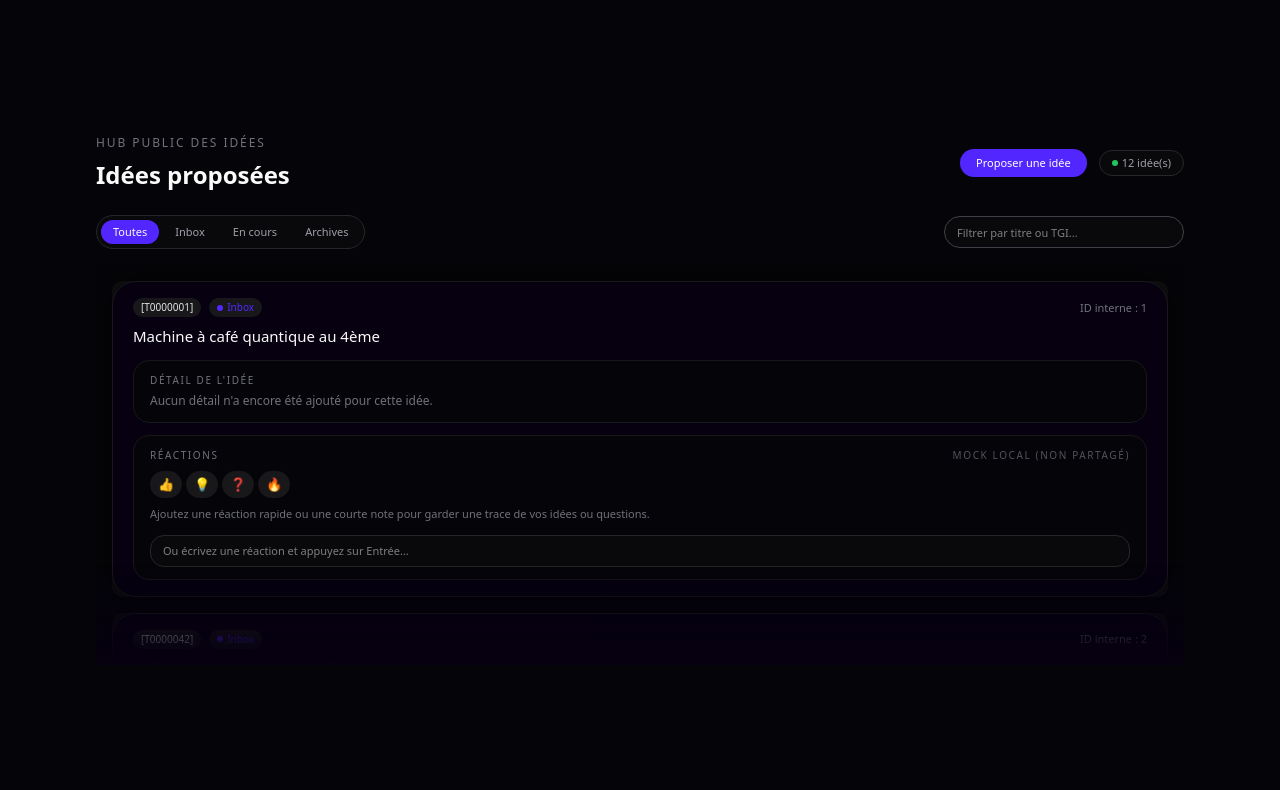
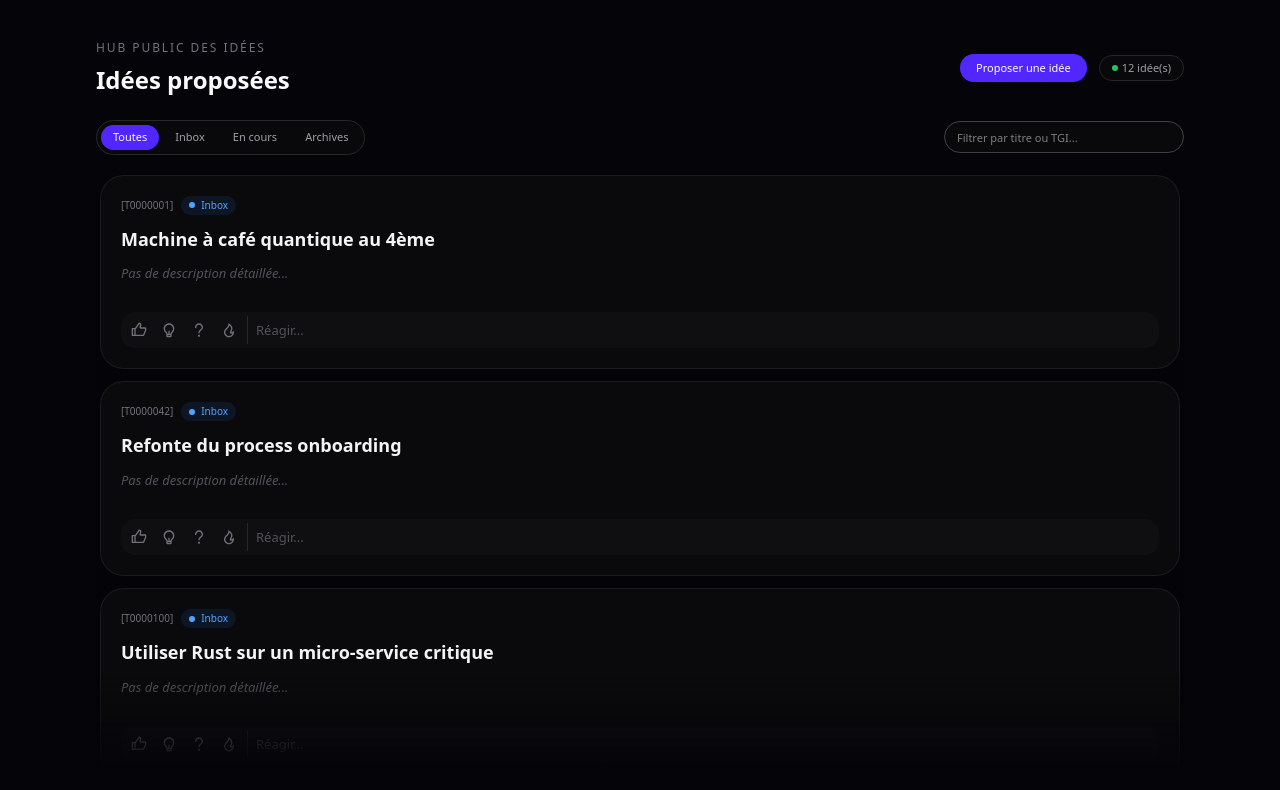
Before and after one commit to Priveetee/idea, a Next.js app: page /hub in a window 1280 px wide. Shown: the top 790 px of the page. Built offline with nearby package versions, Linux system fonts and the light colour scheme.

Commit message:
feat(hub): enhance idea cards UI and animated list

```diff
--- a/src/app/hub/_components/hub-animated-list.tsx
+++ b/src/app/hub/_components/hub-animated-list.tsx
@@ -3,7 +3,6 @@
 import React, {
   useRef,
   useState,
-  useEffect,
   useCallback,
   ReactNode,
   MouseEventHandler,
@@ -38,7 +37,7 @@ const BaseAnimatedItem: React.FC<BaseAnimatedItemProps> = ({
   onDoubleClick,
 }) => {
   const ref = useRef<HTMLDivElement>(null);
-  const inView = useInView(ref, { amount: 0.5, once: false });
+  const inView = useInView(ref, { amount: 0.1, once: true });
 
   return (
     <motion.div
@@ -47,10 +46,16 @@ const BaseAnimatedItem: React.FC<BaseAnimatedItemProps> = ({
       onMouseEnter={onMouseEnter}
       onClick={onClick}
       onDoubleClick={onDoubleClick}
-      initial={{ scale: 0.7, opacity: 0 }}
-      animate={inView ? { scale: 1, opacity: 1 } : { scale: 0.7, opacity: 0 }}
-      transition={{ duration: 0.2, delay }}
-      className="mb-4 cursor-pointer"
+      initial={{ y: 20, opacity: 0 }}
+      animate={inView ? { y: 0, opacity: 1 } : { y: 20, opacity: 0 }}
+      transition={{
+        duration: 0.3,
+        delay,
+        type: "spring",
+        stiffness: 200,
+        damping: 20,
+      }}
+      className="cursor-default"
     >
       {children}
     </motion.div>
@@ -95,9 +100,9 @@ function DragHandle({ id, enabled }: DragHandleProps) {
       type="button"
       {...attributes}
       {...listeners}
-      className="absolute right-3 top-1/2 -translate-y-1/2 rounded-full border border-zinc-700 bg-zinc-900/80 p-1 text-[10px] text-zinc-400 opacity-0 transition hover:border-zinc-500 hover:text-zinc-100 group-hover:opacity-100"
+      className="absolute right-3 top-3 z-10 cursor-grab rounded-md bg-zinc-900/50 p-1.5 text-zinc-400 opacity-0 backdrop-blur-sm transition hover:bg-zinc-800 hover:text-zinc-100 group-hover:opacity-100"
     >
-      <RiDragMove2Fill className="h-3 w-3" />
+      <RiDragMove2Fill className="h-4 w-4" />
     </button>
   );
 }
@@ -113,25 +118,25 @@ interface HubAnimatedListProps {
   itemClassName?: string;
   displayScrollbar?: boolean;
   initialSelectedIndex?: number;
+  layout?: "list" | "grid";
   renderItem?: (_item: HubAnimatedListItem, _index: number) => ReactNode;
 }
 
 export const HubAnimatedList: React.FC<HubAnimatedListProps> = ({
-  items = ["Item 1", "Item 2", "Item 3"],
+  items = [],
   onItemSelect,
   onItemDoubleClick,
   enableDrag = false,
   showGradients = true,
-  enableArrowNavigation = true,
+  enableArrowNavigation: _enableArrowNavigation,
   className = "",
   itemClassName = "",
   displayScrollbar = true,
-  initialSelectedIndex = -1,
+  initialSelectedIndex: _initialSelectedIndex,
+  layout = "list",
   renderItem,
 }) => {
   const listRef = useRef<HTMLDivElement>(null);
-  const [selectedIndex, setSelectedIndex] =
-    useState<number>(initialSelectedIndex);
   const [topGradientOpacity, setTopGradientOpacity] = useState<number>(0);
   const [bottomGradientOpacity, setBottomGradientOpacity] = useState<number>(1);
 
@@ -146,13 +151,12 @@ export const HubAnimatedList: React.FC<HubAnimatedListProps> = ({
     return items as HubAnimatedListItem[];
   }, [items]);
 
-  const handleItemMouseEnter = useCallback((index: number) => {
-    setSelectedIndex(index);
+  const handleItemMouseEnter = useCallback((_index: number) => {
+    //
   }, []);
 
   const handleItemClick = useCallback(
     (item: HubAnimatedListItem, index: number) => {
-      setSelectedIndex(index);
       if (onItemSelect) onItemSelect(item, index);
     },
     [onItemSelect],
@@ -166,6 +170,7 @@ export const HubAnimatedList: React.FC<HubAnimatedListProps> = ({
   );
 
   const handleScroll = (e: UIEvent<HTMLDivElement>) => {
+    if (layout === "grid") return;
     const { scrollTop, scrollHeight, clientHeight } =
       e.target as HTMLDivElement;
     setTopGradientOpacity(Math.min(scrollTop / 50, 1));
@@ -175,94 +180,32 @@ export const HubAnimatedList: React.FC<HubAnimatedListProps> = ({
     );
   };
 
-  useEffect(() => {
-    if (!enableArrowNavigation) return;
-
-    const handleKeyDown = (e: KeyboardEvent) => {
-      if (e.key === "ArrowDown" || (e.key === "Tab" && !e.shiftKey)) {
-        e.preventDefault();
-        setSelectedIndex((prev) => Math.min(prev + 1, displayItems.length - 1));
-      } else if (e.key === "ArrowUp" || (e.key === "Tab" && e.shiftKey)) {
-        e.preventDefault();
-        setSelectedIndex((prev) => Math.max(prev - 1, 0));
-      } else if (e.key === "Enter") {
-        if (selectedIndex >= 0 && selectedIndex < displayItems.length) {
-          e.preventDefault();
-          if (onItemSelect) {
-            onItemSelect(displayItems[selectedIndex], selectedIndex);
-          }
-        }
-      }
-    };
-
-    window.addEventListener("keydown", handleKeyDown);
-    return () => window.removeEventListener("keydown", handleKeyDown);
-  }, [displayItems, selectedIndex, onItemSelect, enableArrowNavigation]);
-
-  useEffect(() => {
-    if (!enableArrowNavigation || !listRef.current) return;
-    if (selectedIndex < 0) return;
-
-    const container = listRef.current;
-    const selectedItem = container.querySelector(
-      `[data-index="${selectedIndex}"]`,
-    ) as HTMLElement | null;
-    if (!selectedItem) return;
-
-    const extraMargin = 50;
-    const containerScrollTop = container.scrollTop;
-    const containerHeight = container.clientHeight;
-    const itemTop = selectedItem.offsetTop;
-    const itemBottom = itemTop + selectedItem.offsetHeight;
-
-    if (itemTop < containerScrollTop + extraMargin) {
-      container.scrollTo({ top: itemTop - extraMargin, behavior: "smooth" });
-    } else if (
-      itemBottom >
-      containerScrollTop + containerHeight - extraMargin
-    ) {
-      container.scrollTo({
-        top: itemBottom - containerHeight + extraMargin,
-        behavior: "smooth",
-      });
-    }
-  }, [selectedIndex, enableArrowNavigation]);
+  const listStyles =
+    layout === "list"
+      ? `max-h-[600px] overflow-y-auto p-1 ${displayScrollbar ? "[&::-webkit-scrollbar]:w-[6px] [&::-webkit-scrollbar-thumb]:bg-zinc-800 [&::-webkit-scrollbar-thumb]:rounded-full" : "scrollbar-hide"}`
+      : "columns-1 md:columns-2 xl:columns-3 gap-6 space-y-6 pb-20";
 
   return (
     <div className={`relative ${className}`}>
-      <div
-        ref={listRef}
-        className={`max-h-[400px] overflow-y-auto p-4 ${
-          displayScrollbar
-            ? "[&::-webkit-scrollbar]:w-[8px] [&::-webkit-scrollbar-track]:bg-[#060010] [&::-webkit-scrollbar-thumb]:bg-[#222] [&::-webkit-scrollbar-thumb]:rounded-[4px]"
-            : "scrollbar-hide"
-        }`}
-        onScroll={handleScroll}
-        style={{
-          scrollbarWidth: displayScrollbar ? "thin" : "none",
-          scrollbarColor: "#222 #060010",
-        }}
-      >
+      <div ref={listRef} className={listStyles} onScroll={handleScroll}>
         {displayItems.map((item, index) => (
           <SortableWrapper key={item.id} id={item.id} enabled={enableDrag}>
-            <div className="group relative">
+            <div
+              className={`group relative ${layout === "grid" ? "break-inside-avoid mb-6" : "mb-3"}`}
+            >
               <BaseAnimatedItem
                 index={index}
-                delay={0.06 * index}
+                delay={0.05 * (index % 10)}
                 onMouseEnter={() => handleItemMouseEnter(index)}
                 onClick={() => handleItemClick(item, index)}
                 onDoubleClick={() => handleItemDouble(item, index)}
               >
-                <div
-                  className={`rounded-lg bg-[#111] p-0 ${
-                    selectedIndex === index ? "bg-[#222]" : ""
-                  } ${itemClassName}`}
-                >
+                <div className={`${itemClassName}`}>
                   {renderItem ? (
                     renderItem(item, index)
                   ) : (
-                    <div className="p-4">
-                      <p className="m-0 text-white">{item.label}</p>
+                    <div className="rounded-xl border border-zinc-800 bg-zinc-900/50 p-4 text-zinc-200">
+                      {item.label}
                     </div>
                   )}
                 </div>
@@ -272,14 +215,15 @@ export const HubAnimatedList: React.FC<HubAnimatedListProps> = ({
           </SortableWrapper>
         ))}
       </div>
-      {showGradients && (
+
+      {layout === "list" && showGradients && (
         <>
           <div
-            className="pointer-events-none absolute left-0 right-0 top-0 h-[50px] bg-gradient-to-b from-[#060010] to-transparent transition-opacity duration-300 ease"
+            className="pointer-events-none absolute left-0 right-0 top-0 h-12 bg-gradient-to-b from-[#050509] to-transparent transition-opacity duration-300"
             style={{ opacity: topGradientOpacity }}
           />
           <div
-            className="pointer-events-none absolute bottom-0 left-0 right-0 h-[100px] bg-gradient-to-t from-[#060010] to-transparent transition-opacity duration-300 ease"
+            className="pointer-events-none absolute bottom-0 left-0 right-0 h-24 bg-gradient-to-t from-[#050509] to-transparent transition-opacity duration-300"
             style={{ opacity: bottomGradientOpacity }}
           />
         </>
--- a/src/app/hub/_components/hub-idea-card.tsx
+++ b/src/app/hub/_components/hub-idea-card.tsx
@@ -2,9 +2,17 @@
 
 import Link from "next/link";
 import type { KeyboardEvent } from "react";
-import type { IdeaItem, IdeaStatus } from "@/lib/mock-data";
+import type { IdeaItem } from "@/lib/mock-data";
 import { getLinkMeta } from "@/lib/link-icons";
 import { RichPreviewText } from "@/app/idea/new/_components/rich-preview-text";
+import {
+  RiThumbUpLine,
+  RiLightbulbLine,
+  RiQuestionMark,
+  RiFireLine,
+  RiLinksLine,
+  RiArrowRightUpLine,
+} from "react-icons/ri";
 
 type HubIdeaCardProps = {
   idea: IdeaItem;
@@ -12,22 +20,44 @@ type HubIdeaCardProps = {
   addReaction: (_text: string) => void;
 };
 
-function getStatusMeta(status: IdeaStatus | string): {
-  label: string;
-  color: string;
-} {
-  if (status === "INBOX") return { label: "Inbox", color: "#5227FF" };
-  if (status === "DEV") return { label: "En cours", color: "#22c55e" };
-  if (status === "ARCHIVE") return { label: "Archives", color: "#64748b" };
-  return { label: String(status), color: "#6b7280" };
-}
+const STATUS_CONFIG: Record<
+  string,
+  { label: string; bg: string; text: string; dot: string }
+> = {
+  INBOX: {
+    label: "Inbox",
+    bg: "bg-blue-500/10",
+    text: "text-blue-400",
+    dot: "bg-blue-400",
+  },
+  DEV: {
+    label: "En cours",
+    bg: "bg-emerald-500/10",
+    text: "text-emerald-400",
+    dot: "bg-emerald-400",
+  },
+  ARCHIVE: {
+    label: "Archives",
+    bg: "bg-zinc-500/10",
+    text: "text-zinc-400",
+    dot: "bg-zinc-400",
+  },
+  DEFAULT: {
+    label: "Idée",
+    bg: "bg-zinc-500/10",
+    text: "text-zinc-400",
+    dot: "bg-zinc-400",
+  },
+};
 
-const QUICK_REACTIONS = ["👍", "💡", "❓", "🔥"];
+const REACTION_ICONS: Record<string, React.ElementType> = {
+  "👍": RiThumbUpLine,
+  "💡": RiLightbulbLine,
+  "❓": RiQuestionMark,
+  "🔥": RiFireLine,
+};
 
-type StackedReaction = {
-  value: string;
-  count: number;
-};
+type StackedReaction = { value: string; count: number };
 
 function stackReactions(raw: string[]): StackedReaction[] {
   const map = new Map<string, number>();
@@ -36,10 +66,7 @@ function stackReactions(raw: string[]): StackedReaction[] {
     if (!key) return;
     map.set(key, (map.get(key) ?? 0) + 1);
   });
-  return Array.from(map.entries()).map(([value, count]) => ({
-    value,
-    count,
-  }));
+  return Array.from(map.entries()).map(([value, count]) => ({ value, count }));
 }
 
 export function HubIdeaCard({
@@ -52,169 +79,142 @@ export function HubIdeaCard({
   const tgi = end === -1 ? null : label.slice(0, end + 1);
   const title = end === -1 ? label : label.slice(end + 1).trim();
 
-  const statusMeta = getStatusMeta(idea.status);
+  const status = STATUS_CONFIG[idea.status] ?? STATUS_CONFIG.DEFAULT;
   const links = idea.managerLinks ?? [];
-  const linksCount = links.length;
-  const hasRichContent = !!idea.managerContent?.trim() || linksCount > 0;
+  const stacked = stackReactions(reactions);
 
-  const handleReactionKeyDown = (e: KeyboardEvent<HTMLInputElement>) => {
+  const handleKeyDown = (e: KeyboardEvent<HTMLInputElement>) => {
     if (e.key === "Enter") {
       const target = e.target as HTMLInputElement;
-      const text = target.value.trim();
-      if (!text) return;
-      addReaction(text);
+      const val = target.value.trim();
+      if (val) {
+        addReaction(val);
         target.value = "";
+      }
     }
   };
 
-  const handleQuickReaction = (emoji: string) => {
-    addReaction(emoji);
-  };
-
-  const stacked = stackReactions(reactions);
-
   return (
-    <div className="rounded-3xl border border-zinc-900 bg-[#060010] px-5 py-4 text-[13px] text-zinc-100 shadow-[0_0_32px_rgba(0,0,0,0.7)]">
-      <div className="mb-2 flex items-center justify-between text-[11px] text-zinc-400">
-        <div className="flex items-center gap-2">
+    <div className="flex flex-col overflow-hidden rounded-3xl border border-zinc-800/60 bg-[#0A0A0C] shadow-xl transition-all hover:border-zinc-700 hover:shadow-2xl hover:shadow-zinc-900/50">
+      <div className="flex items-start justify-between p-5 pb-3">
+        <div className="flex flex-wrap items-center gap-2">
           {tgi && (
-            <span className="inline-flex items-center gap-1 rounded-full bg-zinc-900 px-2 py-0.5 font-mono text-[10px] text-zinc-200">
+            <span className="font-mono text-[10px] font-medium text-zinc-500">
               {tgi}
             </span>
           )}
           <span
-            className="inline-flex items-center gap-1 rounded-full bg-zinc-900 px-2 py-0.5 text-[10px]"
-            style={{ color: statusMeta.color }}
+            className={`inline-flex items-center gap-1.5 rounded-full px-2 py-0.5 text-[10px] font-medium ${status.bg} ${status.text}`}
           >
-            <span
-              className="h-1.5 w-1.5 rounded-full"
-              style={{ backgroundColor: statusMeta.color }}
-            />
-            {statusMeta.label}
+            <span className={`h-1.5 w-1.5 rounded-full ${status.dot}`} />
+            {status.label}
           </span>
-          {linksCount > 0 && (
-            <span className="inline-flex items-center gap-1 rounded-full bg-zinc-900 px-2 py-0.5 text-[10px] text-zinc-400">
-              {linksCount} lien(s)
-            </span>
-          )}
-          {hasRichContent && (
-            <span className="inline-flex items-center gap-1 rounded-full bg-emerald-900/40 px-2 py-0.5 text-[10px] text-emerald-300">
-              <span className="h-1.5 w-1.5 rounded-full bg-emerald-400" />
-              Enrichie
-            </span>
-          )}
-        </div>
-        <span className="text-zinc-500">ID interne&nbsp;: {idea.id}</span>
         </div>
 
-      <Link
-        href={`/idea/${idea.id}`}
-        className="block text-[15px] font-medium text-zinc-50 hover:underline"
+        {links.length > 0 && (
+          <div className="flex -space-x-2">
+            {links.slice(0, 3).map((l, i) => {
+              const Icon = getLinkMeta(l.url).icon;
+              return (
+                <div
+                  key={i}
+                  className="flex h-6 w-6 items-center justify-center rounded-full border border-[#0A0A0C] bg-zinc-800 text-zinc-400"
                 >
-        {title}
-      </Link>
-
-      <div className="mt-3 rounded-2xl border border-zinc-900 bg-[#050509] px-4 py-3">
-        <div className="mb-1 text-[10px] uppercase tracking-[0.16em] text-zinc-500">
-          Détail de l&apos;idée
+                  <Icon className="h-3 w-3" />
                 </div>
-        {idea.managerContent ? (
-          <div className="line-clamp-4">
-            <RichPreviewText text={idea.managerContent} />
+              );
+            })}
+            {links.length > 3 && (
+              <div className="flex h-6 w-6 items-center justify-center rounded-full border border-[#0A0A0C] bg-zinc-800 text-[9px] text-zinc-400">
+                +{links.length - 3}
               </div>
-        ) : (
-          <div className="text-[12px] text-zinc-500">
-            Aucun détail n&apos;a encore été ajouté pour cette idée.
+            )}
           </div>
         )}
       </div>
 
-      {linksCount > 0 && (
-        <div className="mt-3 rounded-2xl border border-zinc-900 bg-[#050509] px-4 py-3 text-[12px] text-zinc-200">
-          <div className="mb-1 text-[10px] uppercase tracking-[0.16em] text-zinc-500">
-            Liens
+      <div className="px-5">
+        <Link href={`/idea/${idea.id}`} className="group block">
+          <h3 className="text-lg font-semibold leading-snug text-zinc-100 decoration-zinc-500 underline-offset-4 group-hover:underline">
+            {title}
+          </h3>
+        </Link>
+
+        <div className="mt-3 line-clamp-4 text-[13px] leading-relaxed text-zinc-400">
+          {idea.managerContent ? (
+            <RichPreviewText text={idea.managerContent} />
+          ) : (
+            <span className="italic text-zinc-600">
+              Pas de description détaillée...
+            </span>
+          )}
         </div>
-          <div className="space-y-1">
-            {links.map((link) => {
+      </div>
+
+      {links.length > 0 && (
+        <div className="mt-4 flex flex-wrap gap-2 px-5">
+          {links.slice(0, 2).map((link) => {
             const meta = getLinkMeta(link.url);
-              const Icon = meta.icon;
-
-              let host = "";
+            let host = link.url;
             try {
-                host = new URL(link.url).hostname.replace(/^www\./i, "");
+              host = new URL(link.url).hostname.replace("www.", "");
             } catch {
-                host = link.url;
+              /* ignore */
             }
 
             return (
-                <div
+              <a
                 key={link.id}
-                  className="flex items-center justify-between gap-2 rounded-lg px-2 py-1 text-[11px] text-zinc-200 hover:bg-zinc-900/80"
-                >
-                  <div className="flex min-w-0 flex-1 items-center gap-2">
-                    <Icon className="h-3.5 w-3.5 shrink-0 text-zinc-400" />
-                    <span className="shrink-0 text-zinc-100">{meta.label}</span>
-                    <a
                 href={link.url}
                 target="_blank"
-                      rel="noreferrer noopener"
-                      title={link.url}
-                      className="truncate text-zinc-500 underline-offset-2 hover:text-zinc-300 hover:underline"
+                rel="noreferrer"
+                className="inline-flex max-w-full items-center gap-1.5 rounded-md bg-zinc-900/80 px-2 py-1 text-[10px] text-zinc-400 transition hover:bg-zinc-800 hover:text-zinc-200"
               >
-                      {host}
+                <RiLinksLine className="shrink-0" />
+                <span className="truncate max-w-[120px]">
+                  {meta.label || host}
+                </span>
+                <RiArrowRightUpLine className="shrink-0 opacity-50" />
               </a>
-                  </div>
-                </div>
             );
           })}
         </div>
-        </div>
       )}
 
-      <div className="mt-3 rounded-2xl border border-zinc-900 bg-[#050509] px-4 py-3 text-[12px] text-zinc-200">
-        <div className="mb-2 flex items-center justify-between text-[10px] uppercase tracking-[0.16em] text-zinc-500">
-          <span>Réactions</span>
-          <span className="text-zinc-600">Mock local (non partagé)</span>
-        </div>
-
-        <div className="mb-2 flex flex-wrap gap-1">
-          {QUICK_REACTIONS.map((emoji) => (
+      <div className="mt-auto px-5 pb-5 pt-4">
+        <div className="flex flex-wrap gap-1.5 pb-3">
+          {stacked.map((r) => (
             <button
-              key={emoji}
-              type="button"
-              onClick={() => handleQuickReaction(emoji)}
-              className="rounded-full bg-zinc-900 px-2 py-1 text-[13px] hover:bg-zinc-800"
+              key={r.value}
+              onClick={() => addReaction(r.value)}
+              className="inline-flex items-center gap-1 rounded-full border border-zinc-800 bg-zinc-900/50 px-2 py-1 text-[11px] font-medium text-zinc-300 hover:bg-zinc-800 hover:text-white"
             >
-              {emoji}
+              <span>{r.value}</span>
+              {r.count > 1 && <span className="text-zinc-500">{r.count}</span>}
             </button>
           ))}
         </div>
 
-        {stacked.length === 0 ? (
-          <div className="mb-2 text-[11px] text-zinc-500">
-            Ajoutez une réaction rapide ou une courte note pour garder une trace
-            de vos idées ou questions.
-          </div>
-        ) : (
-          <div className="mb-2 flex flex-wrap gap-1">
-            {stacked.map((r) => (
-              <span
-                key={`${r.value}-${r.count}`}
-                className="max-w-[220px] truncate rounded-full bg-zinc-900 px-3 py-1 text-[11px] text-zinc-200"
-                title={r.value}
+        <div className="flex items-center gap-2 rounded-xl bg-zinc-900/40 p-1 pl-1 pr-1">
+          <div className="flex shrink-0 gap-0.5 border-r border-zinc-800 pr-1">
+            {Object.entries(REACTION_ICONS).map(([emoji, Icon]) => (
+              <button
+                key={emoji}
+                onClick={() => addReaction(emoji)}
+                className="flex h-7 w-7 items-center justify-center rounded-lg text-zinc-500 transition hover:bg-zinc-800 hover:text-zinc-200"
+                title={emoji}
               >
-                {r.value} {r.count > 1 ? `×${r.count}` : ""}
-              </span>
+                <Icon className="h-4 w-4" />
+              </button>
             ))}
           </div>
-        )}
-
           <input
             type="text"
-          placeholder="Ou écrivez une réaction et appuyez sur Entrée..."
-          className="mt-1 h-8 w-full rounded-xl border border-zinc-800 bg-zinc-950 px-3 text-[11px] text-zinc-100 outline-none focus:border-[#5227FF]"
-          onKeyDown={handleReactionKeyDown}
+            placeholder="Réagir..."
+            className="h-7 min-w-0 flex-1 bg-transparent text-[13px] text-zinc-200 placeholder-zinc-600 outline-none"
+            onKeyDown={handleKeyDown}
           />
+        </div>
       </div>
     </div>
   );
```
Lines whose indentation alone changed are shown as unchanged.
